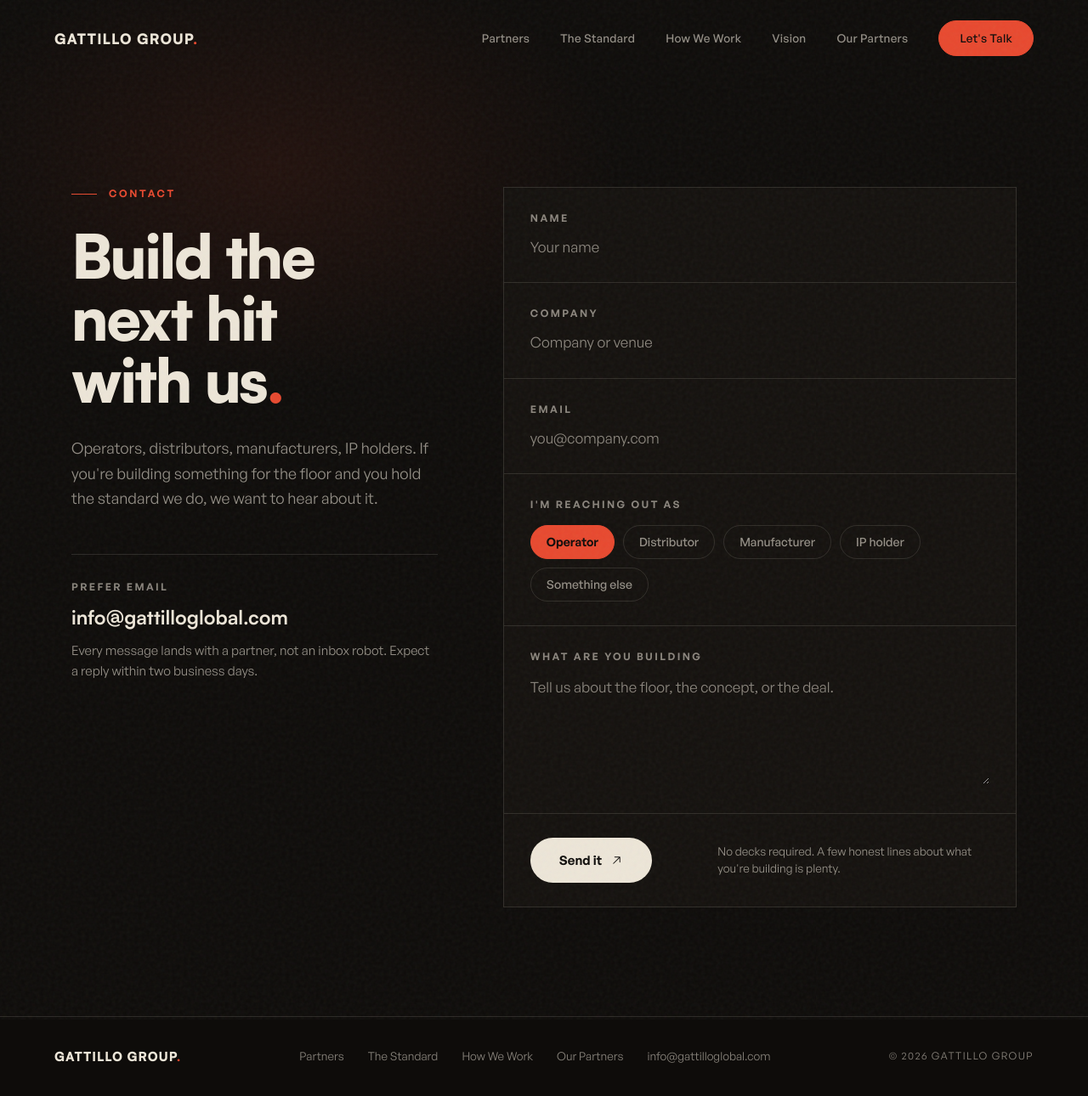
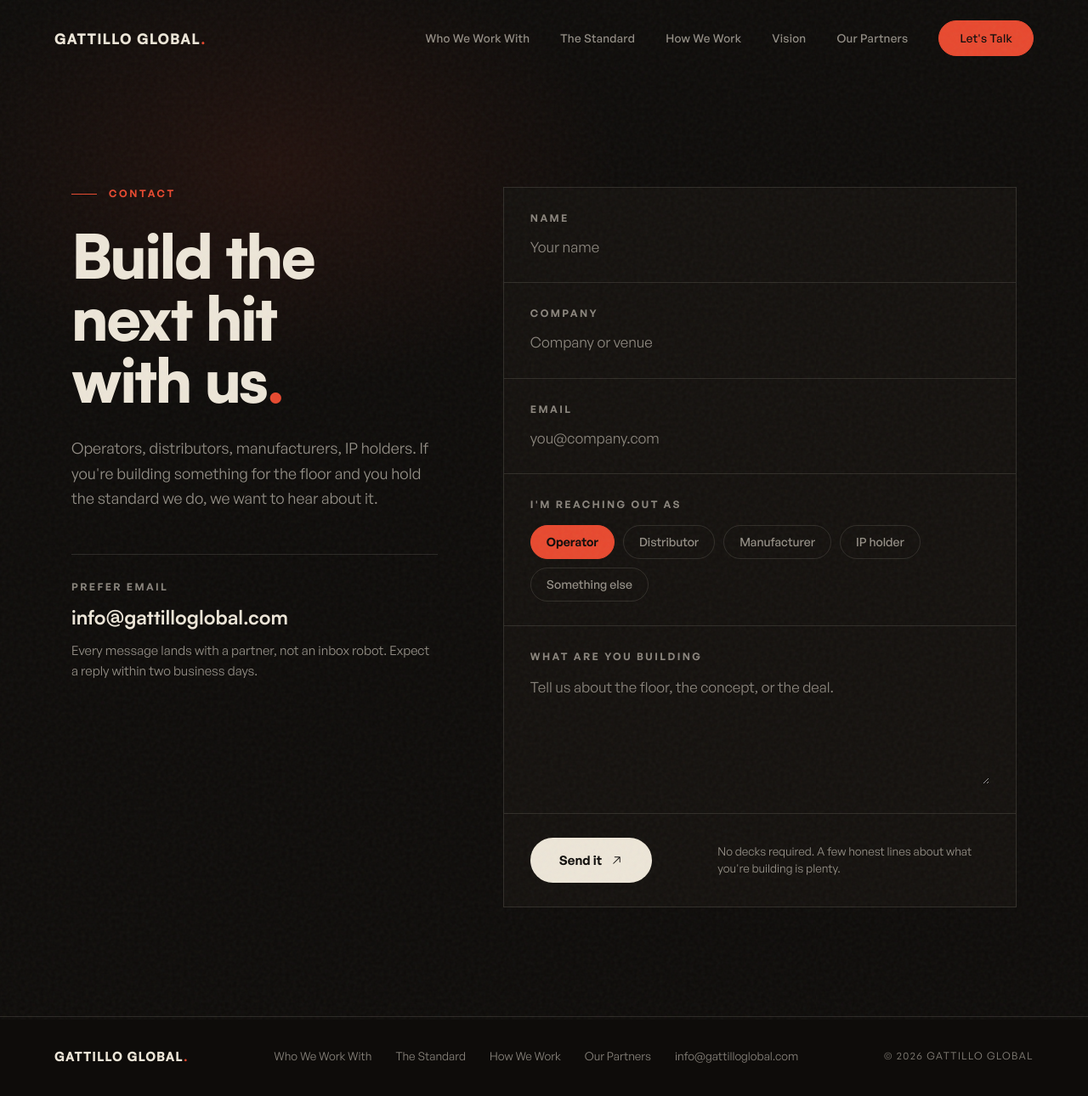
Before and after one commit to Vince-yul/gattillo-global-website, a plain HTML site: page concepts/premiere-red/contact.html in a window 1280 px wide. Shown: the whole page at 85% size. Drawn offline with Linux system fonts and the light colour scheme.

Commit message:
Disambiguate nav labels and fix stale Gattillo Group branding
Renames the top nav's "Partners" to "Who We Work With" across
EN/ZH/FR so it no longer duplicates the "Our Partners" page label.
Also fixes contact.html, which still showed the old "GATTILLO GROUP"
wordmark and copyright instead of "GATTILLO GLOBAL".

```diff
--- a/concepts/premiere-red/contact.html
+++ b/concepts/premiere-red/contact.html
@@ -225,9 +225,9 @@
 <div class="grain" aria-hidden="true"></div>
 
 <header id="nav">
-  <a href="index.html" class="wordmark">GATTILLO GROUP<b>.</b></a>
+  <a href="index.html" class="wordmark">GATTILLO GLOBAL<b>.</b></a>
   <nav class="links" aria-label="Primary">
-    <a href="index.html#partners">Partners</a>
+    <a href="index.html#partners">Who We Work With</a>
     <a href="index.html#standard">The Standard</a>
     <a href="index.html#approach">How We Work</a>
     <a href="index.html#vision">Vision</a>
@@ -240,7 +240,7 @@
   </button>
 </header>
 <div id="mobileMenu">
-  <a href="index.html#partners">Partners</a>
+  <a href="index.html#partners">Who We Work With</a>
   <a href="index.html#standard">The Standard</a>
   <a href="index.html#approach">How We Work</a>
   <a href="index.html#vision">Vision</a>
@@ -312,15 +312,15 @@
 </main>
 
 <footer>
-  <a href="index.html" class="wordmark">GATTILLO GROUP<b>.</b></a>
+  <a href="index.html" class="wordmark">GATTILLO GLOBAL<b>.</b></a>
   <nav class="fnav" aria-label="Footer">
-    <a href="index.html#partners">Partners</a>
+    <a href="index.html#partners">Who We Work With</a>
     <a href="index.html#standard">The Standard</a>
     <a href="index.html#approach">How We Work</a>
     <a href="partners.html">Our Partners</a>
     <a href="mailto:info@gattilloglobal.com">info@gattilloglobal.com</a>
   </nav>
-  <div class="copy">© 2026 GATTILLO GROUP</div>
+  <div class="copy">© 2026 GATTILLO GLOBAL</div>
 </footer>
 
 <script>
```
Also changed, not shown: concepts/premiere-red/index.html (+3 -3 lines), concepts/premiere-red/partners.html (+3 -3 lines).
